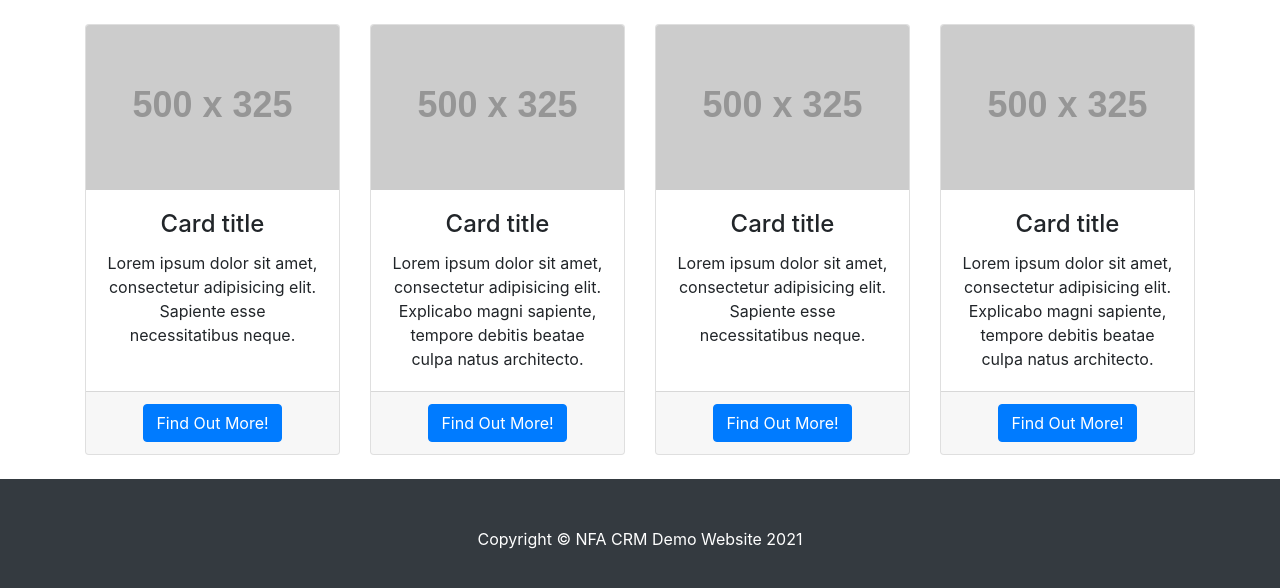
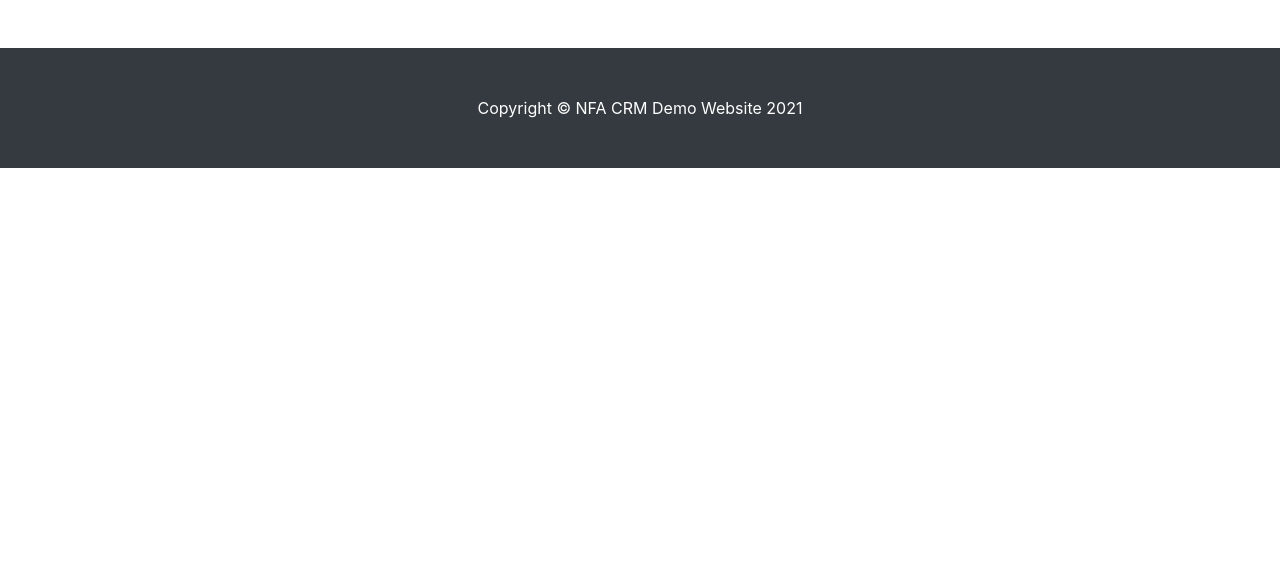
Before and after one commit to preranap1/NFA-CRM, a website: page contact.html in a window 1280 px wide. Shown: the part 302-890 px from the top of the page. After the commit the page ends 800 px from the top, so only its background shows below. Drawn offline with nearby package versions, Linux system fonts and the light colour scheme; placeholder pictures from the web are drawn by us.

Commit message:
Update contact.html

```diff
--- a/contact.html
+++ b/contact.html
@@ -60,55 +60,19 @@
     <div class="row text-center">
 
       <div class="col-lg-3 col-md-6 mb-4">
-        <div class="card h-100">
-          <img class="card-img-top" src="http://placehold.it/500x325" alt="">
-          <div class="card-body">
-            <h4 class="card-title">Card title</h4>
-            <p class="card-text">Lorem ipsum dolor sit amet, consectetur adipisicing elit. Sapiente esse necessitatibus neque.</p>
-          </div>
-          <div class="card-footer">
-            <a href="#" class="btn btn-primary">Find Out More!</a>
-          </div>
-        </div>
+
       </div>
 
       <div class="col-lg-3 col-md-6 mb-4">
-        <div class="card h-100">
-          <img class="card-img-top" src="http://placehold.it/500x325" alt="">
-          <div class="card-body">
-            <h4 class="card-title">Card title</h4>
-            <p class="card-text">Lorem ipsum dolor sit amet, consectetur adipisicing elit. Explicabo magni sapiente, tempore debitis beatae culpa natus architecto.</p>
-          </div>
-          <div class="card-footer">
-            <a href="#" class="btn btn-primary">Find Out More!</a>
-          </div>
-        </div>
+
       </div>
 
       <div class="col-lg-3 col-md-6 mb-4">
-        <div class="card h-100">
-          <img class="card-img-top" src="http://placehold.it/500x325" alt="">
-          <div class="card-body">
-            <h4 class="card-title">Card title</h4>
-            <p class="card-text">Lorem ipsum dolor sit amet, consectetur adipisicing elit. Sapiente esse necessitatibus neque.</p>
-          </div>
-          <div class="card-footer">
-            <a href="#" class="btn btn-primary">Find Out More!</a>
-          </div>
-        </div>
+
       </div>
 
       <div class="col-lg-3 col-md-6 mb-4">
-        <div class="card h-100">
-          <img class="card-img-top" src="http://placehold.it/500x325" alt="">
-          <div class="card-body">
-            <h4 class="card-title">Card title</h4>
-            <p class="card-text">Lorem ipsum dolor sit amet, consectetur adipisicing elit. Explicabo magni sapiente, tempore debitis beatae culpa natus architecto.</p>
-          </div>
-          <div class="card-footer">
-            <a href="#" class="btn btn-primary">Find Out More!</a>
-          </div>
-        </div>
+
       </div>
 
     </div>
```
